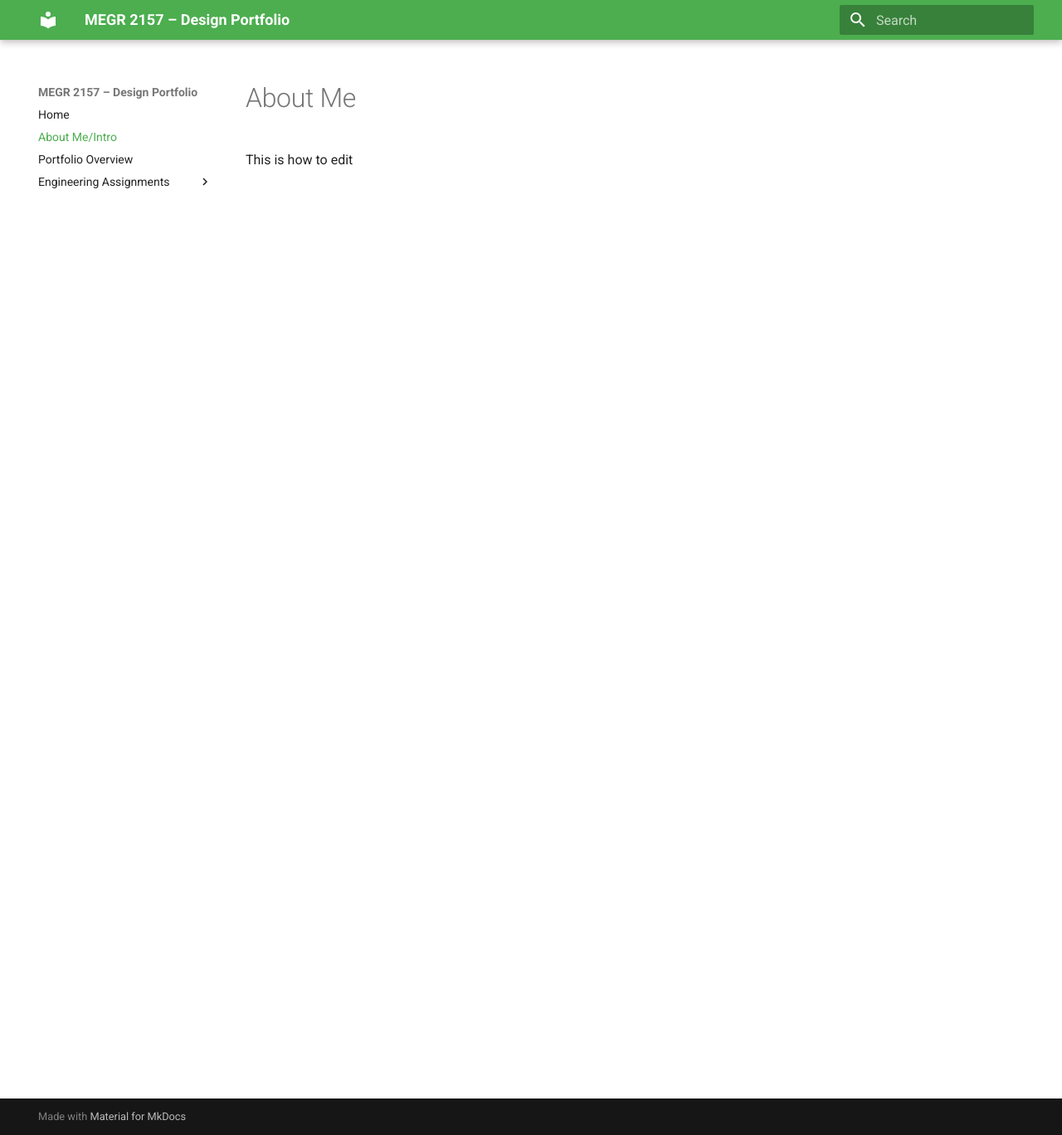
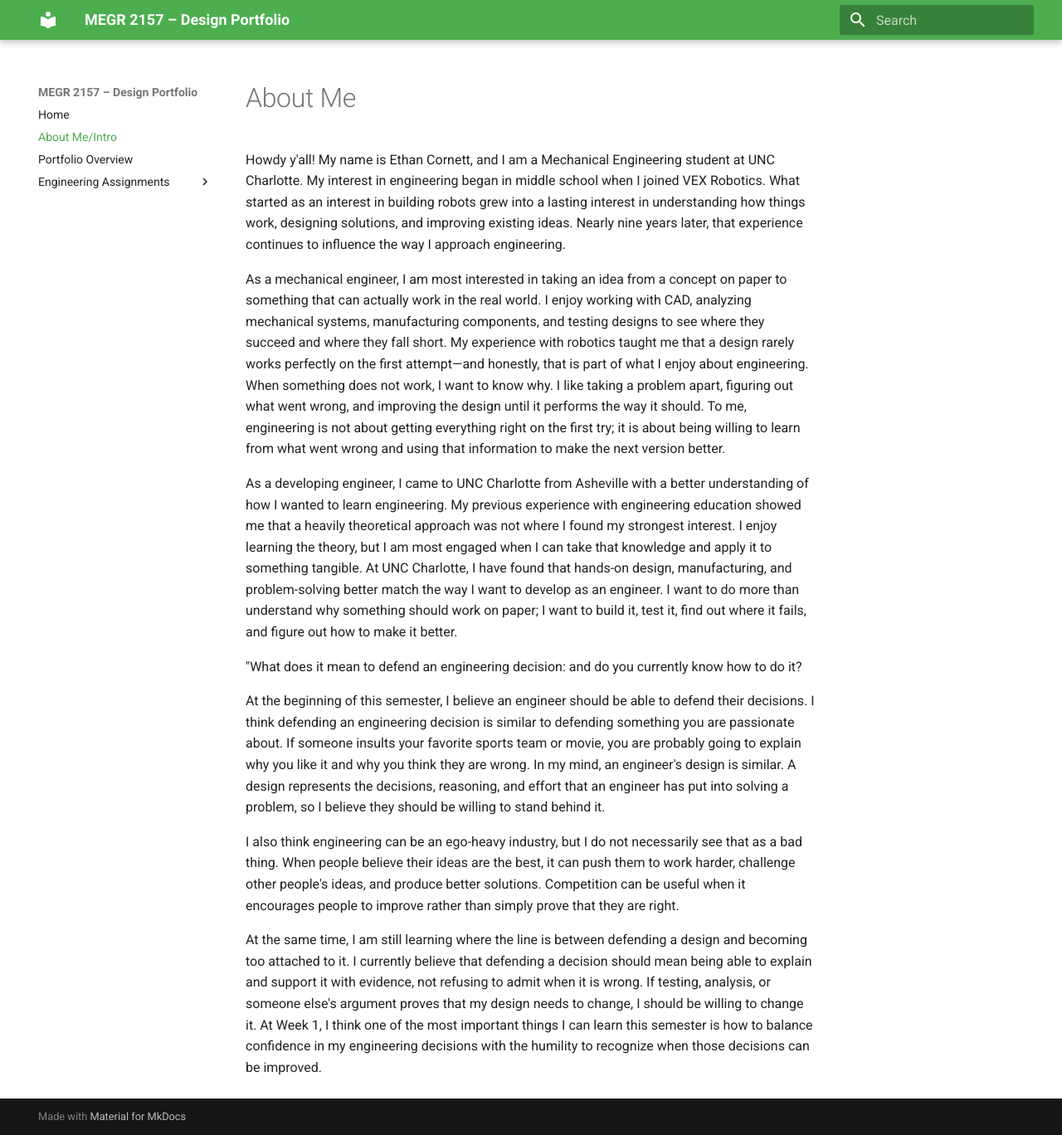
Before and after one commit to Ecornett5806/megr2157-portfolio, an MkDocs documentation site: the page built from docs/aboutme/index.md, in a window 1280 px wide and 1368 px high. Shown: the whole window at 83% size. Built offline with MkDocs 1.6.1 and Material for MkDocs 9.7.7, drawn with Linux system fonts in a browser that asks for light colours.

Commit message:
Revise 'About Me' section with detailed background
Expanded personal introduction and engineering philosophy.

```diff
--- a/docs/aboutme/index.md
+++ b/docs/aboutme/index.md
@@ -1,2 +1,14 @@
 #About Me
-This is how to edit
+Howdy y'all! My name is Ethan Cornett, and I am a Mechanical Engineering student at UNC Charlotte. My interest in engineering began in middle school when I joined VEX Robotics. What started as an interest in building robots grew into a lasting interest in understanding how things work, designing solutions, and improving existing ideas. Nearly nine years later, that experience continues to influence the way I approach engineering.
+
+As a mechanical engineer, I am most interested in taking an idea from a concept on paper to something that can actually work in the real world. I enjoy working with CAD, analyzing mechanical systems, manufacturing components, and testing designs to see where they succeed and where they fall short. My experience with robotics taught me that a design rarely works perfectly on the first attempt—and honestly, that is part of what I enjoy about engineering. When something does not work, I want to know why. I like taking a problem apart, figuring out what went wrong, and improving the design until it performs the way it should. To me, engineering is not about getting everything right on the first try; it is about being willing to learn from what went wrong and using that information to make the next version better.
+
+As a developing engineer, I came to UNC Charlotte from Asheville with a better understanding of how I wanted to learn engineering. My previous experience with engineering education showed me that a heavily theoretical approach was not where I found my strongest interest. I enjoy learning the theory, but I am most engaged when I can take that knowledge and apply it to something tangible. At UNC Charlotte, I have found that hands-on design, manufacturing, and problem-solving better match the way I want to develop as an engineer. I want to do more than understand why something should work on paper; I want to build it, test it, find out where it fails, and figure out how to make it better.
+
+"What does it mean to defend an engineering decision: and do you currently know how to do it?
+
+At the beginning of this semester, I believe an engineer should be able to defend their decisions. I think defending an engineering decision is similar to defending something you are passionate about. If someone insults your favorite sports team or movie, you are probably going to explain why you like it and why you think they are wrong. In my mind, an engineer's design is similar. A design represents the decisions, reasoning, and effort that an engineer has put into solving a problem, so I believe they should be willing to stand behind it.
+
+I also think engineering can be an ego-heavy industry, but I do not necessarily see that as a bad thing. When people believe their ideas are the best, it can push them to work harder, challenge other people's ideas, and produce better solutions. Competition can be useful when it encourages people to improve rather than simply prove that they are right.
+
+At the same time, I am still learning where the line is between defending a design and becoming too attached to it. I currently believe that defending a decision should mean being able to explain and support it with evidence, not refusing to admit when it is wrong. If testing, analysis, or someone else's argument proves that my design needs to change, I should be willing to change it. At Week 1, I think one of the most important things I can learn this semester is how to balance confidence in my engineering decisions with the humility to recognize when those decisions can be improved.
```
